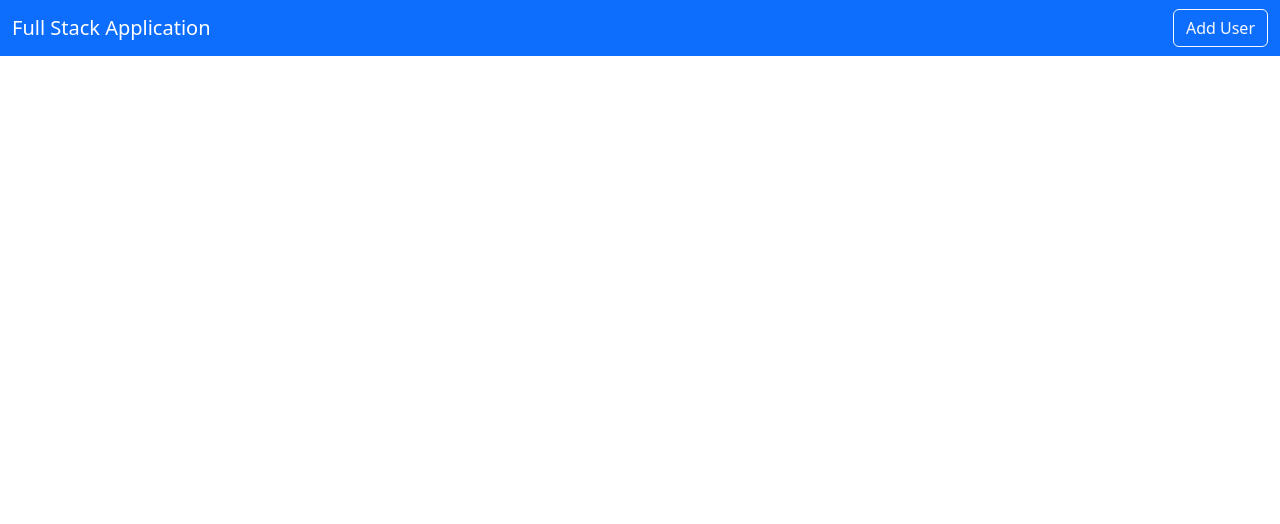
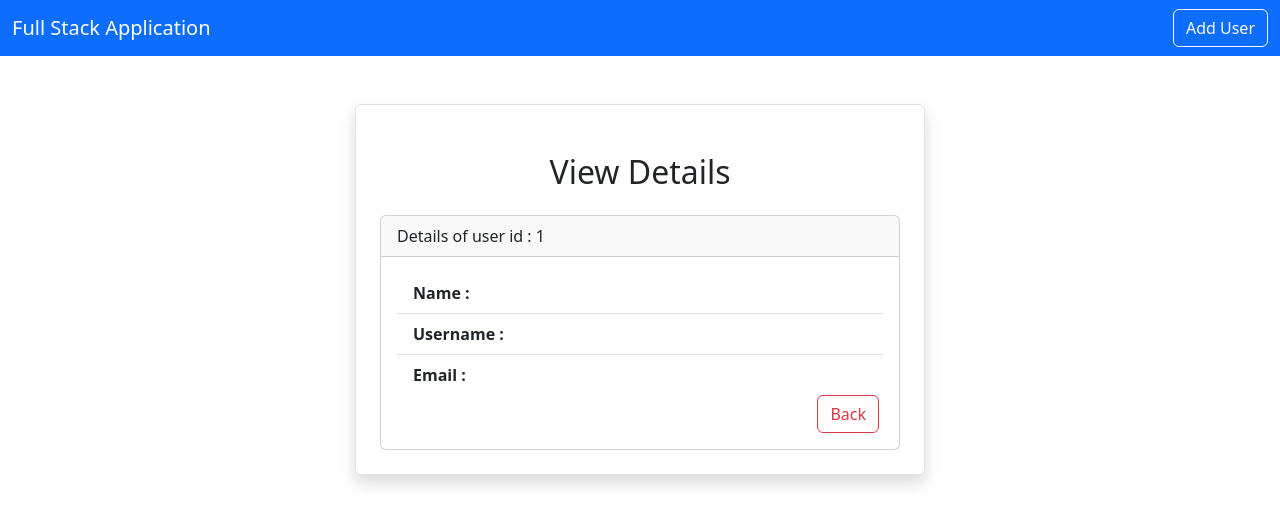
Before and after one commit to dilan-sachintha97/fullstack-application-fontend-react-js, a React (Create React App) app: page /view-user/1 in a window 1280 px wide. Shown: the top 524 px of the page. Built offline with nearby package versions, Linux system fonts and the light colour scheme; no server answers.

Commit message:
done delete and view user function

```diff
--- a/src/App.js
+++ b/src/App.js
@@ -5,6 +5,7 @@
 import { BrowserRouter as Router, Routes, Route } from "react-router-dom";
 import AddUser from "./users/AddUser";
 import EditUser from "./users/EditUser";
+import ViewUser from "./users/ViewUser";
 
 function App() {
   return (
@@ -15,6 +16,7 @@
           <Route exact path="/" element={<Home/>} />
           <Route exact path="/add-user" element={<AddUser/>} />
           <Route exact path="/edit-user/:id" element={<EditUser/>} />
+          <Route exact path="/view-user/:id" element={<ViewUser/>} />
         </Routes>
       </Router>
     </div>
--- a/src/pages/Home.js
+++ b/src/pages/Home.js
@@ -13,6 +13,11 @@
   const loadUsers = async()=>{
     const result = await axios.get("http://localhost:8080/api/v1/user/all-users")
     setUsers(result.data)
+  }
+
+  const deleteUser = async (id)=>{
+    await axios.delete(`http://localhost:8080/api/v1/user/delete-user/${id}`)
+    loadUsers()
   }
 
   return (
@@ -37,9 +42,9 @@
                   <td>{item.name}</td>
                   <td>{item.email}</td>
                   <td>
-                    <button className='btn btn-sm btn-primary mx-1' >view</button>
+                    <Link className='btn btn-sm btn-primary mx-1' to={`/view-user/${item.id}`} >view</Link>
                     <Link className='btn btn-sm  btn-outline-primary mx-1' to={`/edit-user/${item.id}`}> Edit</Link>
-                    <button className='btn btn-sm btn-danger mx-1' >Delete</button>
+                    <button className='btn btn-sm btn-danger mx-1' onClick={()=> deleteUser(item.id)}>Delete</button>
                   </td>
               </tr>
               ))}
--- a/src/users/ViewUser.js
+++ b/src/users/ViewUser.js
@@ -0,0 +1,58 @@
+import axios from 'axios';
+import React, { useEffect, useState } from 'react'
+import { Link, useParams } from 'react-router-dom'
+
+const ViewUser = () => {
+
+    const {id} = useParams()
+
+    const [user, setuser] = useState({
+        name: "",
+        username: "",
+        email: ""
+    });
+
+    useEffect(()=>{
+        loadUser();
+    },[])
+
+    const loadUser = async()=>{
+        const result = await axios.get(`http://localhost:8080/api/v1/user/user/${id}`)
+        setuser(result.data);
+    }
+
+
+  return (
+    <div className='container py-5'>
+            <div className="row">
+                <div className="col-md-6 offset-md-3 border rounded p-4 shadow">
+                    <h2 className='text-center m-4'>View Details</h2>
+
+                    <div className="card">
+                        <div className="card-header">
+                            Details of user id : {id}
+                        </div>
+                        <div className="card-body">
+                            <ul className="list-group list-group-flush">
+                                <li className="list-group-item">
+                                    <b>Name : </b> {user.name}
+                                </li>
+                                <li className="list-group-item">
+                                    <b>Username : </b> {user.username}
+                                </li>
+                                <li className="list-group-item">
+                                    <b>Email : </b> {user.email}
+                                </li>
+                            </ul>
+                            <div className='d-flex justify-content-end'>
+                                 <Link className='btn btn-outline-danger mx-1' to="/">Back</Link>
+                            </div>
+                        </div>
+                    </div>
+                </div>
+            </div>
+    </div>
+  )
+}
+
+export default ViewUser
```
